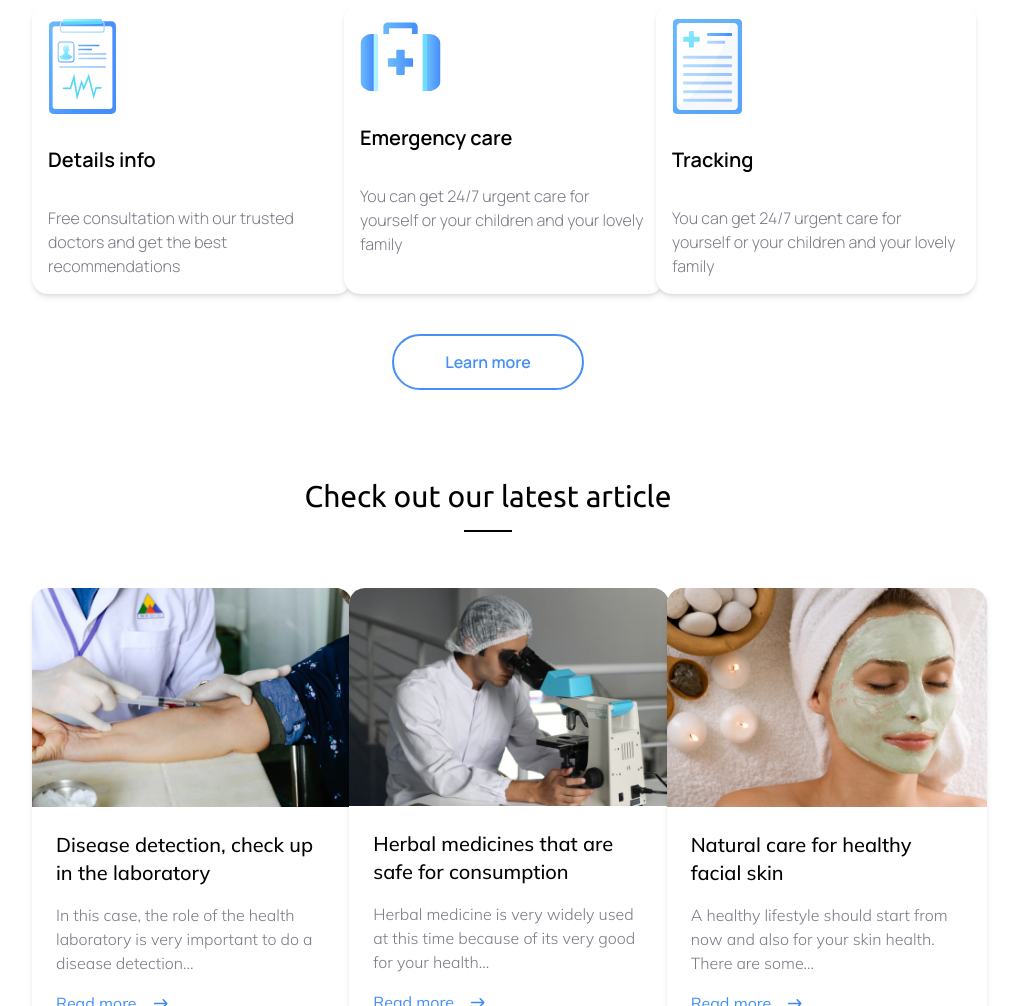
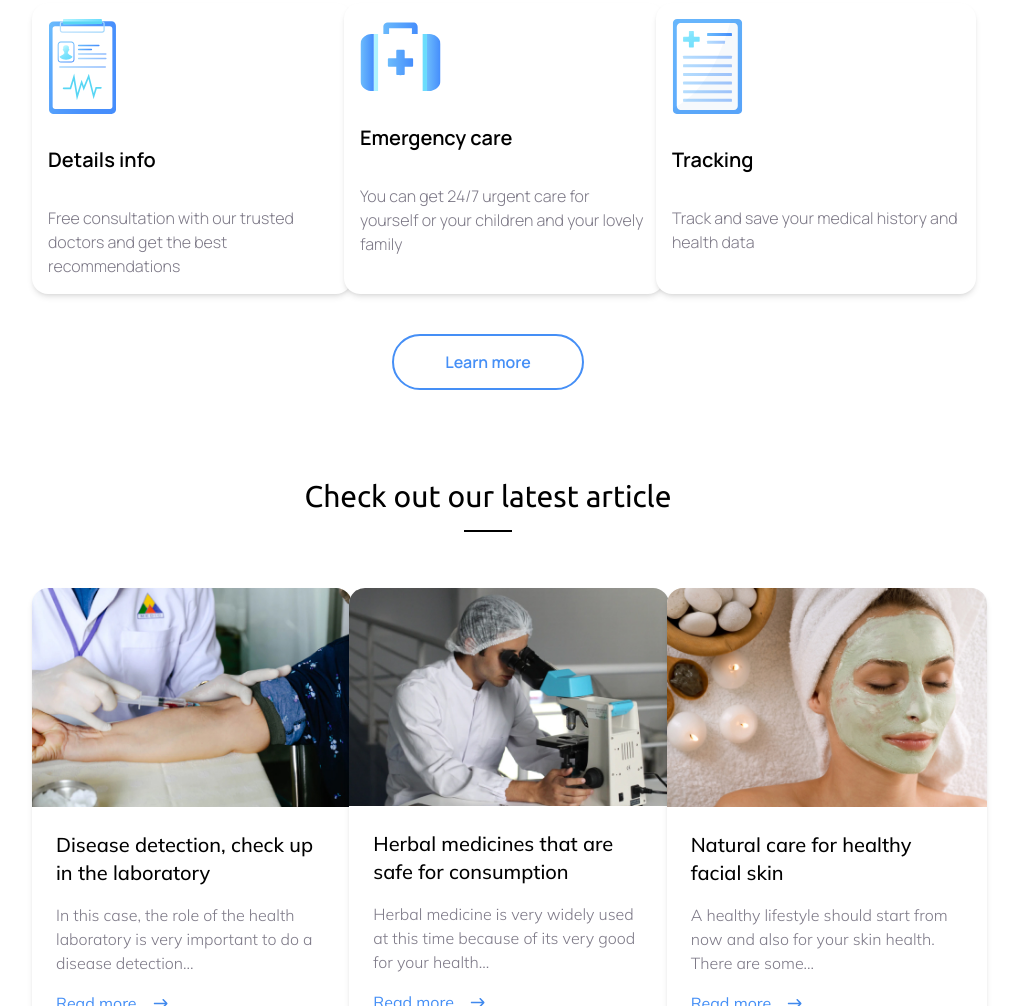
Before and after one commit to pochi-lightit/fe-challenge-5, a website: page public/index.html in a window 1280 px wide. Shown: the part 1129-2135 px from the top of the page, without its empty margins (152-1170 px from the left). Drawn offline with Linux system fonts and the light colour scheme.

Commit message:
updates in text content

```diff
--- a/public/index.html
+++ b/public/index.html
@@ -237,8 +237,7 @@
             <div class="flex flex-1 flex-col space-y-8">
               <h3 class="text-xl font-semibold">Tracking</h3>
               <p class="text-md text-secondary font-light">
-                You can get 24/7 urgent care for yourself or your children and
-                your lovely family
+                Track and save your medical history and health data
               </p>
             </div>
           </div>
```
